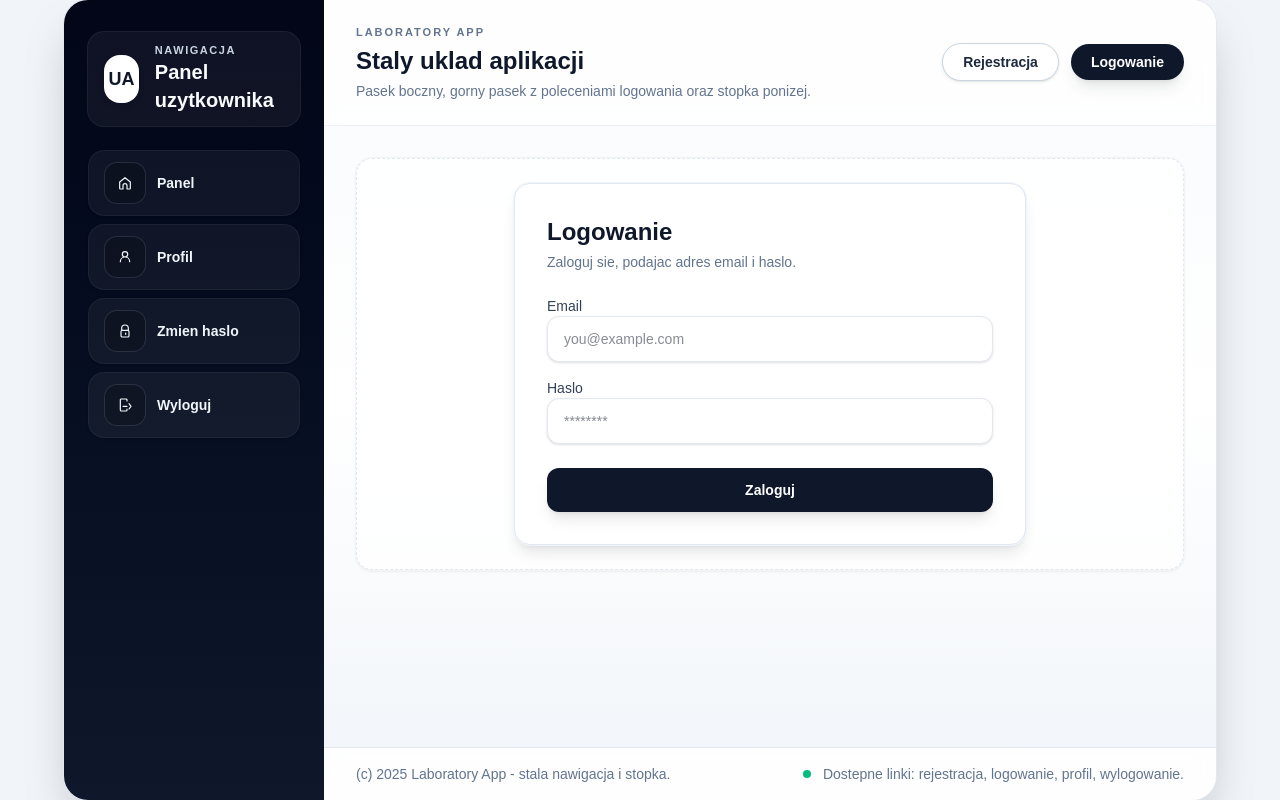
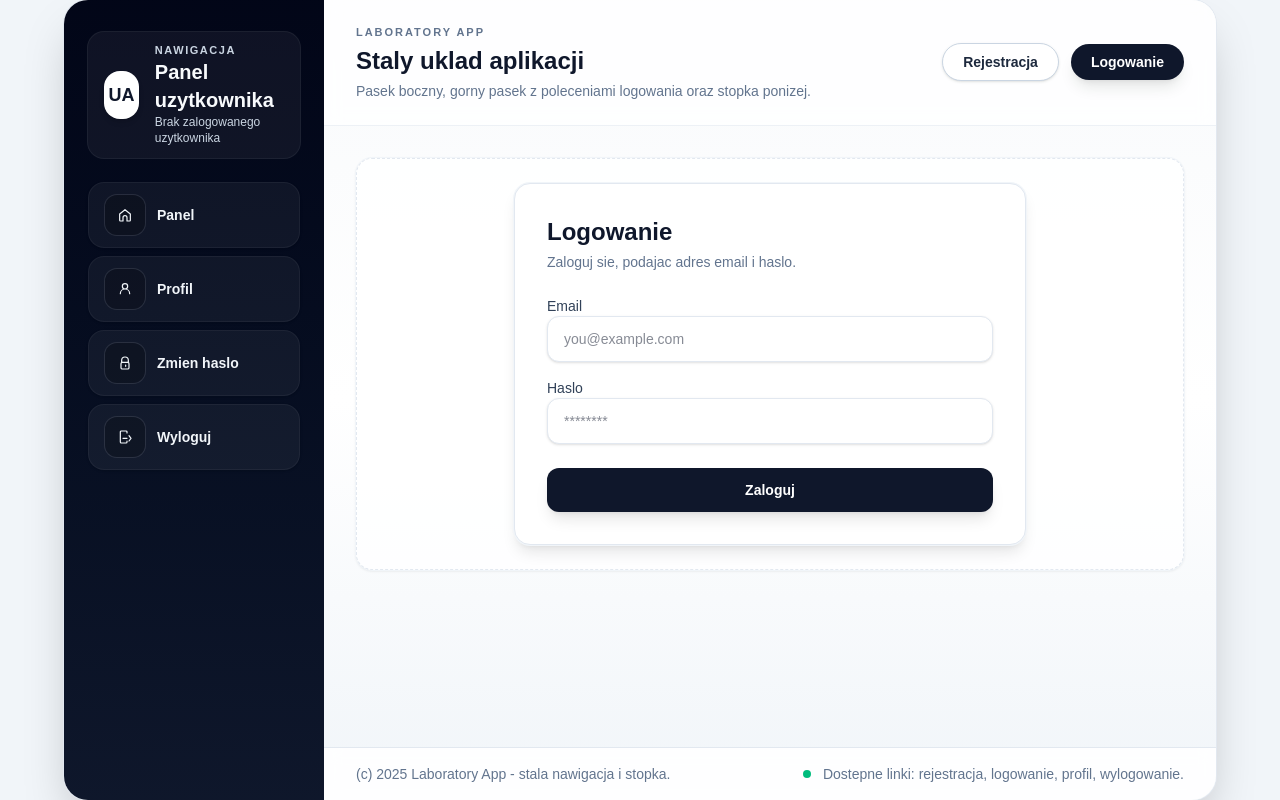
Before and after one commit to zuzanna0422/FrontendLaboratoryApp, a Next.js app: page /public/user/signin in a window 1280 px wide. Built offline with nearby package versions, Linux system fonts and the light colour scheme; no server answers.

Commit message:
Add: verification, profile picture

```diff
--- /dev/null
+++ b/app/_components/UserBadge.jsx
@@ -0,0 +1,44 @@
+"use client";
+
+import { useAuth } from "@/app/_lib/AuthContext";
+
+function getInitials(user) {
+  const source = user?.displayName || user?.email || "UA";
+  const parts = source.trim().split(/\s+/);
+  if (parts.length === 1) {
+    return parts[0].slice(0, 2).toUpperCase();
+  }
+  return (parts[0][0] + parts[1][0]).toUpperCase();
+}
+
+export default function UserBadge() {
+  const { user } = useAuth();
+  const initials = getInitials(user);
+
+  return (
+    <div className="flex items-center gap-4 rounded-2xl bg-white/5 px-4 py-3 ring-1 ring-white/10">
+      <div className="flex h-12 w-12 items-center justify-center overflow-hidden rounded-2xl bg-white text-lg font-semibold text-slate-900 shadow-md">
+        {user?.photoURL ? (
+          <img
+            src={user.photoURL}
+            alt={user.displayName || user.email || "Uzytkownik"}
+            className="h-full w-full object-cover"
+          />
+        ) : (
+          <span>{initials}</span>
+        )}
+      </div>
+      <div className="leading-tight">
+        <p className="text-[11px] font-semibold uppercase tracking-[0.14em] text-slate-300">
+          Nawigacja
+        </p>
+        <p className="text-xl font-bold">
+          {user?.displayName || "Panel uzytkownika"}
+        </p>
+        <p className="text-xs text-slate-300">
+          {user?.email || "Brak zalogowanego uzytkownika"}
+        </p>
+      </div>
+    </div>
+  );
+}
--- a/app/layout.js
+++ b/app/layout.js
@@ -1,6 +1,7 @@
 import Link from "next/link";
 import { Geist, Geist_Mono } from "next/font/google";
 import { AuthProvider } from "@/app/_lib/AuthContext";
+import UserBadge from "@/app/_components/UserBadge";
 import "./globals.css";
 
 const geistSans = Geist({
@@ -35,17 +36,7 @@ export default function RootLayout({ children }) {
           <div className="min-h-screen bg-slate-100 text-slate-900 dark:bg-slate-950 dark:text-slate-50">
             <div className="mx-auto grid min-h-screen max-w-6xl overflow-hidden rounded-3xl bg-white shadow-2xl ring-1 ring-slate-200 dark:bg-slate-900 dark:ring-slate-800 lg:grid-cols-[260px_1fr]">
               <aside className="flex flex-col gap-6 bg-gradient-to-b from-slate-950 to-slate-900 px-6 py-8 text-slate-50">
-                <div className="flex items-center gap-4 rounded-2xl bg-white/5 px-4 py-3 ring-1 ring-white/10">
-                  <div className="flex h-12 w-12 items-center justify-center rounded-2xl bg-white text-lg font-semibold text-slate-900 shadow-md">
-                    UA
-                  </div>
-                  <div className="leading-tight">
-                    <p className="text-[11px] font-semibold uppercase tracking-[0.14em] text-slate-300">
-                      Nawigacja
-                    </p>
-                    <p className="text-xl font-bold">Panel uzytkownika</p>
-                  </div>
-                </div>
+                <UserBadge />
                 <nav className="space-y-2">
                   {navItems.map((item) => (
                     <SidebarLink key={item.href} {...item} />
--- a/app/protected/user/profile/page.js
+++ b/app/protected/user/profile/page.js
@@ -3,6 +3,15 @@
 import { useEffect, useState } from "react";
 import { updateProfile } from "firebase/auth";
 import { useAuth } from "@/app/_lib/AuthContext";
+
+function getInitials(displayName, email) {
+  const source = displayName || email || "UA";
+  const parts = source.trim().split(/\s+/);
+  if (parts.length === 1) {
+    return parts[0].slice(0, 2).toUpperCase();
+  }
+  return (parts[0][0] + parts[1][0]).toUpperCase();
+}
 
 export default function ProfilePage() {
   const { user } = useAuth();
@@ -27,6 +36,8 @@ export default function ProfilePage() {
     return null;
   }
 
+  const initials = getInitials(formData.displayName, formData.email);
+
   const onChange = (e) => {
     const { name, value } = e.target;
     setFormData((prev) => ({ ...prev, [name]: value }));
@@ -36,9 +47,11 @@ export default function ProfilePage() {
     e.preventDefault();
     setError("");
 
+    const data = formData;
+
     updateProfile(user, {
-      displayName: formData.displayName,
-      photoURL: formData.photoURL,
+      displayName: data.displayName,
+      photoURL: data.photoURL,
     })
       .then(() => {
         console.log("Profile updated");
@@ -60,6 +73,25 @@ export default function ProfilePage() {
         <p className="text-sm text-slate-500 dark:text-slate-400">
           Zmien nazwe wyswietlana i adres zdjecia profilowego.
         </p>
+      </div>
+
+      <div className="mb-6 flex items-center gap-4">
+        <div className="flex h-14 w-14 items-center justify-center overflow-hidden rounded-full bg-slate-200 text-base font-semibold text-slate-700 shadow-sm ring-1 ring-slate-300 dark:bg-slate-800 dark:text-slate-100 dark:ring-slate-700">
+          {formData.photoURL ? (
+            <img
+              src={formData.photoURL}
+              alt={formData.displayName || formData.email || "Avatar"}
+              className="h-full w-full object-cover"
+            />
+          ) : (
+            <span>{initials}</span>
+          )}
+        </div>
+        <div className="text-sm text-slate-600 dark:text-slate-300">
+          {formData.photoURL
+            ? "Podglad aktualnego zdjecia profilowego."
+            : "Brak zdjecia. Dodaj link do avatara ponizej."}
+        </div>
       </div>
 
       {error && (
--- a/app/public/user/register/page.js
+++ b/app/public/user/register/page.js
@@ -34,10 +34,13 @@ export default function RegisterPage() {
       await createUserWithEmailAndPassword(auth, formData.email, formData.password);
       await sendEmailVerification(auth.currentUser);
       await signOut(auth);
-      router.push("/user/verify");
+      router.push("/public/user/verify");
     } catch (error) {
-      setRegisterError(error.message);
-      console.dir(error);
+      if (error?.code === "auth/email-already-in-use") {
+        setRegisterError("Ten adres email jest juz zarejestrowany. Uzyj innego lub zaloguj sie.");
+      } else {
+        setRegisterError(error.message);
+      }
     }
   };
 
--- a/app/public/user/signin/page.js
+++ b/app/public/user/signin/page.js
@@ -4,6 +4,7 @@ import {
   signInWithEmailAndPassword,
   setPersistence,
   browserSessionPersistence,
+  signOut,
 } from "firebase/auth";
 import { getAuth } from "firebase/auth";
 import { useSearchParams, useRouter } from "next/navigation";
@@ -16,24 +17,31 @@ export default function SignInPage() {
   const returnUrl = params.get("returnUrl");
   const [errorMessage, setErrorMessage] = useState("");
 
-  const onSubmit = (e) => {
+  const onSubmit = async (e) => {
     e.preventDefault();
     setErrorMessage("");
     const email = e.target["email"]?.value || "";
     const password = e.target["password"]?.value || "";
 
-    setPersistence(auth, browserSessionPersistence)
-      .then(() => signInWithEmailAndPassword(auth, email, password))
-      .then(() => {
+    try {
+      await setPersistence(auth, browserSessionPersistence);
+      const credential = await signInWithEmailAndPassword(auth, email, password);
+
+      if (!credential.user.emailVerified) {
+        setErrorMessage("Email niezweryfikowany. Sprawdz skrzynke i kliknij link weryfikacyjny.");
+        await signOut(auth);
+        router.push("/public/user/verify");
+        return;
+      }
+
       if (!returnUrl) {
         router.push("/");
         return;
       }
       router.push(returnUrl);
-      })
-      .catch((error) => {
+    } catch (error) {
       setErrorMessage(error.message || "Nie udalo sie zalogowac.");
-      });
+    }
   };
   return (
     <div className="mx-auto max-w-lg rounded-2xl border border-slate-200 bg-white p-8 shadow-lg ring-1 ring-slate-100 dark:border-slate-800 dark:bg-slate-900 dark:ring-slate-800/60">
--- /dev/null
+++ b/app/public/user/verify/page.js
@@ -0,0 +1,26 @@
+"use client";
+
+import { useEffect } from "react";
+import { getAuth, signOut } from "firebase/auth";
+import { useAuth } from "@/app/_lib/AuthContext";
+
+export default function VerifyEmail() {
+  const { user } = useAuth();
+
+  useEffect(() => {
+    const auth = getAuth();
+    signOut(auth);
+  }, []);
+
+  return (
+    <div className="mx-auto max-w-xl rounded-2xl border border-slate-200 bg-white p-8 shadow-lg ring-1 ring-slate-100 dark:border-slate-800 dark:bg-slate-900 dark:ring-slate-800/60">
+      <h1 className="text-2xl font-semibold text-slate-900 dark:text-white">
+        Email niezweryfikowany
+      </h1>
+      <p className="mt-3 text-sm text-slate-600 dark:text-slate-300">
+        Kliknij link w mailu wysłanym na adres {user?.email || "twoj email"} i potwierdź rejestrację.
+        Po weryfikacji zaloguj się ponownie.
+      </p>
+    </div>
+  );
+}
```
Lines whose indentation alone changed are shown as unchanged.
